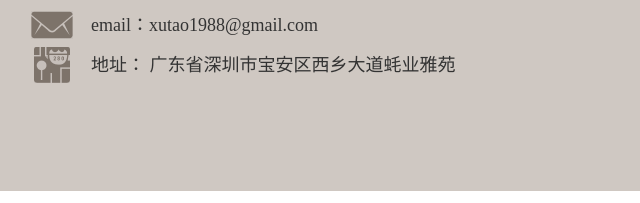
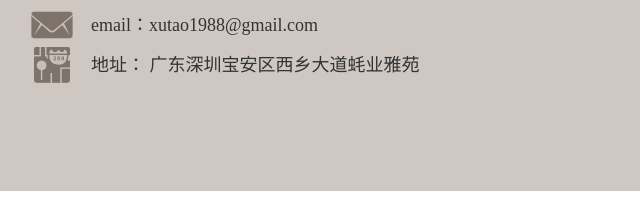
Before and after one commit to fungo2012/fungo2012.github.io, a plain HTML site: page about.html in a window 1280 px wide. Shown: the part 457-660 px from the top of the page, 169-809 px from the left. Drawn offline with Linux system fonts and the light colour scheme.

Commit message:
update info

```diff
--- a/about.html
+++ b/about.html
@@ -27,7 +27,7 @@
 			<dl class="contact">
 				<dt>联系方式</dt>
 				<dd class="mail"><a href="mailto:xutao1988@gmail.com">email：xutao1988@gmail.com</a></dd>
-				<dd class="add">地址： 广东省深圳市宝安区西乡大道蚝业雅苑</dd>
+				<dd class="add">地址： 广东深圳宝安区西乡大道蚝业雅苑</dd>
 			</dl>
 		</div>
 	</div>
```
